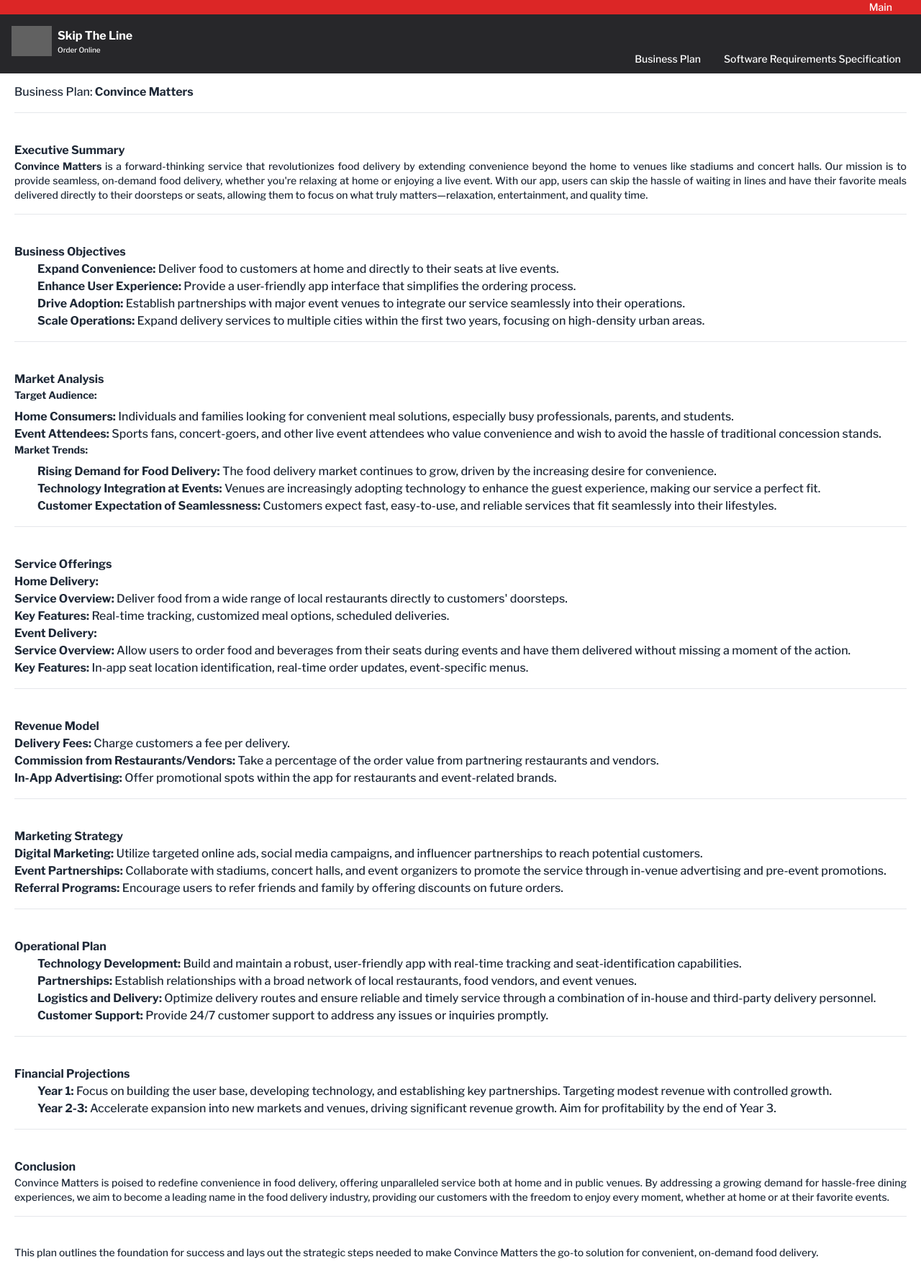
After one commit to jayd719/DjangoFoodOrderingApp, a Django app: page /bp/ in a window 1280 px wide. The commit adds this page. Shown: the whole page at 72% size. Run offline with Django 5.2, Linux system fonts and the light colour scheme; some libraries are stand-ins or nearby versions; grey boxes are pictures that could not be loaded.

Commit message:
added docs

```diff
--- a/T01Menu/static/createHeader.js
+++ b/T01Menu/static/createHeader.js
@@ -38,7 +38,7 @@ HEADER.appendChild(topRow);
 topRow.className = "bg-red-600 p-1";
 
 let offerText = document.createElement("h1");
-offerText.className = "text-sm md:text-md text-center text-white";
+offerText.className = "text-[12px] md:text-md text-center text-white";
 offerText.textContent = OFFERS_TEXT[1];
 topRow.appendChild(offerText);
 
--- /dev/null
+++ b/T01Menu/static/srsDocumentFormat.js
@@ -0,0 +1,40 @@
+
+HEADER.remove()
+secondRow.className="bg-red-600 fixed w-full text-white text-sm flex justify-end px-10"
+secondRow.innerHTML="<a class='text-sm' href='/'>Main</a>"
+IconHeader.className="fixed my-5 bg-zinc-800 p-4 w-full"
+
+
+let documentMenu = document.createElement("div")
+IconHeader.appendChild(documentMenu)
+
+let menu = document.getElementById('menu')
+documentMenu.className="h-2 container mx-auto text-white flex justify-end"
+documentMenu.appendChild(menu)
+
+
+
+
+
+document.querySelectorAll("#srs").forEach((container) => {
+  container.className = "container p-5 mx-auto";
+
+  container.childNodes.forEach((element) => {
+    if (element.nodeName === "H1") {
+      element.className = "text-7xl mt-10 mb-4 font-bold";
+    } else if (element.nodeName === "H2") {
+      element.className = "text-xl mt-10 mb-0 font-bold";
+    } else if (element.nodeName === "H3") {
+      element.className = "text-md";
+    } else if (element.nodeName === "P") {
+      element.className = "mx-auto text-justify mb-2 text-sm";
+    } else if (element.nodeName === "UL") {
+      element.className = "ml-8";
+    } else if (element.nodeName === "HR") {
+      element.className = "mb-10 mt-4";
+    } else if (element.nodeName === "IMG") {
+      element.className = "w-[400px]  rounded-lg shadow-xl border";
+    }
+    // console.log(element)
+  });
+});
--- /dev/null
+++ b/T01Menu/templates/docs/bp.html
@@ -0,0 +1,188 @@
+{%extends 'homepage.html'%} {%load static%} {%block content%}
+<div class="h-24"></div>
+{%include 'docs/menu.html'%}
+<div id="srs">
+  <h3>Business Plan: <strong>Convince Matters</strong></h3>
+  <hr />
+  <h4><strong>Executive Summary</strong></h4>
+  <p>
+    <strong>Convince Matters</strong> is a forward-thinking service that
+    revolutionizes food delivery by extending convenience beyond the home to
+    venues like stadiums and concert halls. Our mission is to provide seamless,
+    on-demand food delivery, whether you're relaxing at home or enjoying a live
+    event. With our app, users can skip the hassle of waiting in lines and have
+    their favorite meals delivered directly to their doorsteps or seats,
+    allowing them to focus on what truly matters—relaxation, entertainment, and
+    quality time.
+  </p>
+  <hr />
+  <h4><strong>Business Objectives</strong></h4>
+  <ul>
+    <li>
+      <strong>Expand Convenience:</strong> Deliver food to customers at home and
+      directly to their seats at live events.
+    </li>
+    <li>
+      <strong>Enhance User Experience:</strong> Provide a user-friendly app
+      interface that simplifies the ordering process.
+    </li>
+    <li>
+      <strong>Drive Adoption:</strong> Establish partnerships with major event
+      venues to integrate our service seamlessly into their operations.
+    </li>
+    <li>
+      <strong>Scale Operations:</strong> Expand delivery services to multiple
+      cities within the first two years, focusing on high-density urban areas.
+    </li>
+  </ul>
+  <hr />
+  <h4><strong>Market Analysis</strong></h4>
+  <p><strong>Target Audience:</strong></p>
+  <ol>
+    <li>
+      <strong>Home Consumers:</strong> Individuals and families looking for
+      convenient meal solutions, especially busy professionals, parents, and
+      students.
+    </li>
+    <li>
+      <strong>Event Attendees:</strong> Sports fans, concert-goers, and other
+      live event attendees who value convenience and wish to avoid the hassle of
+      traditional concession stands.
+    </li>
+  </ol>
+  <p><strong>Market Trends:</strong></p>
+  <ul>
+    <li>
+      <strong>Rising Demand for Food Delivery:</strong> The food delivery market
+      continues to grow, driven by the increasing desire for convenience.
+    </li>
+    <li>
+      <strong>Technology Integration at Events:</strong> Venues are increasingly
+      adopting technology to enhance the guest experience, making our service a
+      perfect fit.
+    </li>
+    <li>
+      <strong>Customer Expectation of Seamlessness:</strong> Customers expect
+      fast, easy-to-use, and reliable services that fit seamlessly into their
+      lifestyles.
+    </li>
+  </ul>
+  <hr />
+  <h4><strong>Service Offerings</strong></h4>
+  <ol>
+    <li>
+      <p><strong>Home Delivery:</strong></p>
+      <ul>
+        <li>
+          <strong>Service Overview:</strong> Deliver food from a wide range of
+          local restaurants directly to customers' doorsteps.
+        </li>
+        <li>
+          <strong>Key Features:</strong> Real-time tracking, customized meal
+          options, scheduled deliveries.
+        </li>
+      </ul>
+    </li>
+    <li>
+      <p><strong>Event Delivery:</strong></p>
+      <ul>
+        <li>
+          <strong>Service Overview:</strong> Allow users to order food and
+          beverages from their seats during events and have them delivered
+          without missing a moment of the action.
+        </li>
+        <li>
+          <strong>Key Features:</strong> In-app seat location identification,
+          real-time order updates, event-specific menus.
+        </li>
+      </ul>
+    </li>
+  </ol>
+  <hr />
+  <h4><strong>Revenue Model</strong></h4>
+  <ol>
+    <li>
+      <strong>Delivery Fees:</strong> Charge customers a fee per delivery.
+    </li>
+    <li>
+      <strong>Commission from Restaurants/Vendors:</strong> Take a percentage of
+      the order value from partnering restaurants and vendors.
+    </li>
+    <li>
+      <strong>In-App Advertising:</strong> Offer promotional spots within the
+      app for restaurants and event-related brands.
+    </li>
+  </ol>
+  <hr />
+  <h4><strong>Marketing Strategy</strong></h4>
+  <ol>
+    <li>
+      <strong>Digital Marketing:</strong> Utilize targeted online ads, social
+      media campaigns, and influencer partnerships to reach potential customers.
+    </li>
+    <li>
+      <strong>Event Partnerships:</strong> Collaborate with stadiums, concert
+      halls, and event organizers to promote the service through in-venue
+      advertising and pre-event promotions.
+    </li>
+    <li>
+      <strong>Referral Programs:</strong> Encourage users to refer friends and
+      family by offering discounts on future orders.
+    </li>
+  </ol>
+  <hr />
+  <h4><strong>Operational Plan</strong></h4>
+  <ul>
+    <li>
+      <strong>Technology Development:</strong> Build and maintain a robust,
+      user-friendly app with real-time tracking and seat-identification
+      capabilities.
+    </li>
+    <li>
+      <strong>Partnerships:</strong> Establish relationships with a broad
+      network of local restaurants, food vendors, and event venues.
+    </li>
+    <li>
+      <strong>Logistics and Delivery:</strong> Optimize delivery routes and
+      ensure reliable and timely service through a combination of in-house and
+      third-party delivery personnel.
+    </li>
+    <li>
+      <strong>Customer Support:</strong> Provide 24/7 customer support to
+      address any issues or inquiries promptly.
+    </li>
+  </ul>
+  <hr />
+  <h4><strong>Financial Projections</strong></h4>
+  <ul>
+    <li>
+      <strong>Year 1:</strong> Focus on building the user base, developing
+      technology, and establishing key partnerships. Targeting modest revenue
+      with controlled growth.
+    </li>
+    <li>
+      <strong>Year 2-3:</strong> Accelerate expansion into new markets and
+      venues, driving significant revenue growth. Aim for profitability by the
+      end of Year 3.
+    </li>
+  </ul>
+  <hr />
+  <h4><strong>Conclusion</strong></h4>
+  <p>
+    Convince Matters is poised to redefine convenience in food delivery,
+    offering unparalleled service both at home and in public venues. By
+    addressing a growing demand for hassle-free dining experiences, we aim to
+    become a leading name in the food delivery industry, providing our customers
+    with the freedom to enjoy every moment, whether at home or at their favorite
+    events.
+  </p>
+  <hr />
+  <p>
+    This plan outlines the foundation for success and lays out the strategic
+    steps needed to make Convince Matters the go-to solution for convenient,
+    on-demand food delivery.
+  </p>
+</div>
+
+<script src="{%static 'srsDocumentFormat.js'%}"></script>
+{%endblock%}
--- /dev/null
+++ b/T01Menu/templates/docs/menu.html
@@ -0,0 +1,4 @@
+<ul class="flex gap-2 menu menu-sm menu-horizontal p-0 translate-y-[-10px]" id="menu">
+    <li class="bg-zinc"><a href="/bp/">Business Plan</a></li>
+   <li><a href="/srs/">Software Requirements Specification</a></li>
+</ul>
--- a/T01Menu/templates/homepage.html
+++ b/T01Menu/templates/homepage.html
@@ -34,10 +34,8 @@
     <script src="{%static 'createHeader.js'%}"></script>
 
 
+    {%block content%}
+    {%endblock%}
 
-    <div class="">
-      {%include 'includes/categoriesMenu.html'%}
-    </div>
-    {%block menu%} {%endblock%}
   </body>
 </html>
--- a/T01Menu/urls.py
+++ b/T01Menu/urls.py
@@ -3,5 +3,7 @@ from .views import *
 
 urlpatterns = [
     path('',homepage,name="homepage" ),
-    path("menu/",Menu.as_view(),name="menu")
+    path("menu/",Menu.as_view(),name="menu"),
+    path("srs/",srs_doc,name='srs'),
+    path("bp/",bp_plan,name="bp")
 ]
--- a/T01Menu/views.py
+++ b/T01Menu/views.py
@@ -15,6 +15,10 @@ def homepage(request):
 def item_details(request,item_id):
     return HttpResponse(item_id)
 
+def srs_doc(request):
+    return render(request,'docs/srs.html')
+def bp_plan(request):
+    return render(request,'docs/bp.html')
 
 class Menu(View):
     template_name = "menu_page.html"
```
Also changed, not shown: T01Menu/static/styleCatMenu.js (+14 -0 lines), T01Menu/static/text.html (+26 -23 lines), T01Menu/templates/docs/srs.html (added, +52 -0 lines), T01Menu/templates/menu_page.html (+8 -1 lines).
